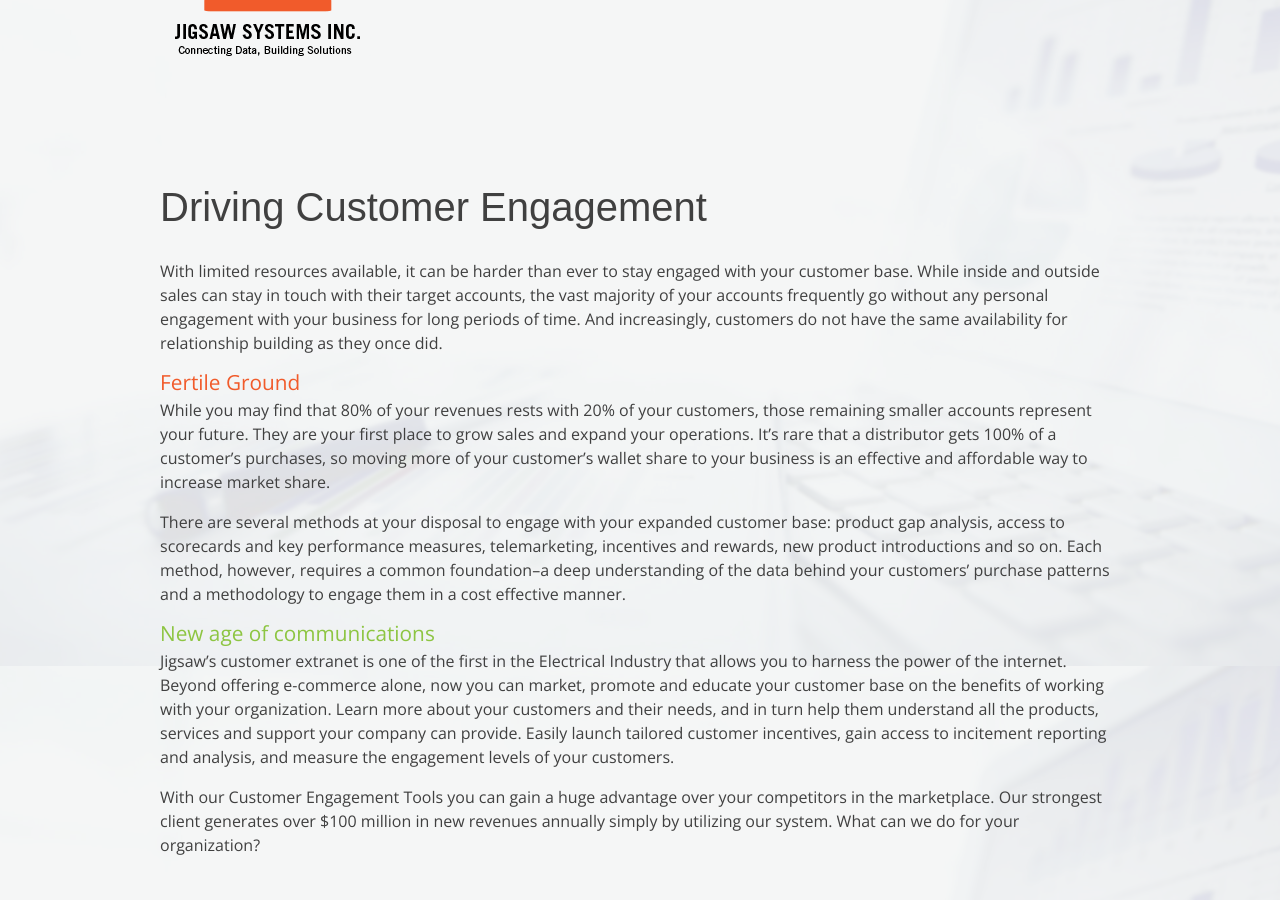
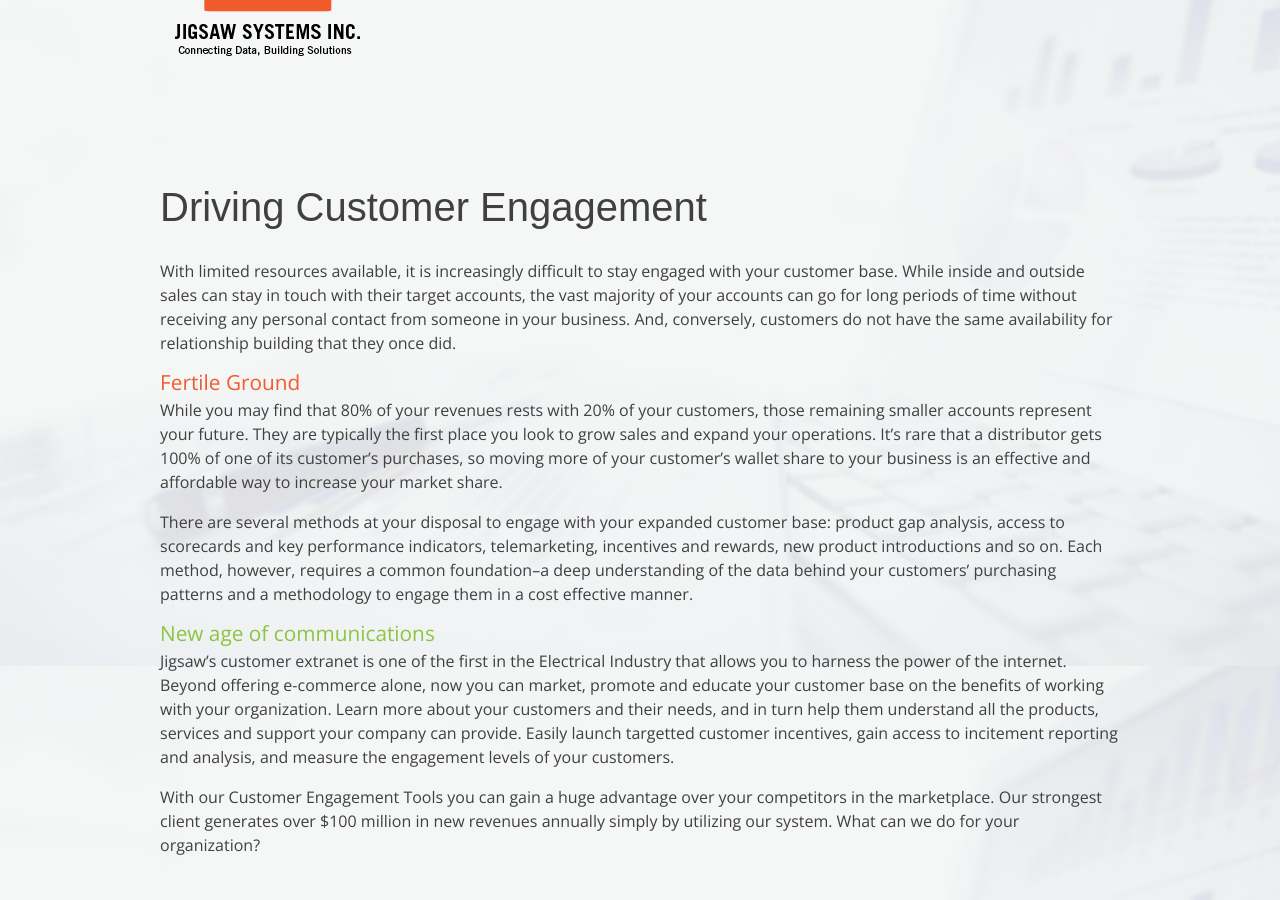
Before and after one commit to Codefully/jigsaw-redo, a Jekyll site: the page built from pages/distributors-customer-engagement.md, in a window 1280 px wide and 900 px high, scrolled down 234 px. Built offline with Jekyll 4.4.1, drawn with Linux system fonts in a browser that asks for light colours; nearby versions of some CDN libraries; some web fonts are replaced.

Commit message:
Updated Distributors Customer Engagement

```diff
--- a/pages/distributors-customer-engagement.md
+++ b/pages/distributors-customer-engagement.md
@@ -6,16 +6,16 @@ layout: page
 
 # Driving Customer Engagement
 
-With limited resources available, it can be harder than ever to stay engaged with your customer base. While inside and outside sales can stay in touch with their target accounts, the vast majority of your accounts frequently go without any personal engagement with your business for long periods of time. And increasingly, customers do not have the same availability for relationship building as they once did.
+With limited resources available, it is increasingly difficult to stay engaged with your customer base. While inside and outside sales can stay in touch with their target accounts, the vast majority of your accounts can go for long periods of time without receiving any personal contact from someone in your business. And, conversely, customers do not have the same availability for relationship building that they once did.
 
 <h2 class="color-orange mt-3 mb-1">Fertile Ground</h2>
 
-While you may find that 80% of your revenues rests with 20% of your customers, those remaining smaller accounts represent your future. They are your first place to grow sales and expand your operations. It's rare that a distributor gets 100% of a customer's purchases, so moving more of your customer's wallet share to your business is an effective and affordable way to increase market share.
+While you may find that 80% of your revenues rests with 20% of your customers, those remaining smaller accounts represent your future. They are typically the first place you look to grow sales and expand your operations. It's rare that a distributor gets 100% of one of its customer's purchases, so moving more of your customer's wallet share to your business is an effective and affordable way to increase your market share.
 
-There are several methods at your disposal to engage with your expanded customer base: product gap analysis, access to scorecards and key performance measures, telemarketing, incentives and rewards, new product introductions and so on. Each method, however, requires a common foundation--a deep understanding of the data behind your customers' purchase patterns and a methodology to engage them in a cost effective manner.
+There are several methods at your disposal to engage with your expanded customer base: product gap analysis, access to scorecards and key performance indicators, telemarketing, incentives and rewards, new product introductions and so on. Each method, however, requires a common foundation--a deep understanding of the data behind your customers' purchasing patterns and a methodology to engage them in a cost effective manner.
 
 <h2 class="color-green mt-3 mb-1">New age of communications</h2>
 
-Jigsaw's customer extranet is one of the first in the Electrical Industry that allows you to harness the power of the internet. Beyond offering e-commerce alone, now you can market, promote and educate your customer base on the benefits of working with your organization. Learn more about your customers and their needs, and in turn help them understand all the products, services and support your company can provide. Easily launch tailored customer incentives, gain access to incitement reporting and analysis, and measure the engagement levels of your customers.
+Jigsaw's customer extranet is one of the first in the Electrical Industry that allows you to harness the power of the internet. Beyond offering e-commerce alone, now you can market, promote and educate your customer base on the benefits of working with your organization. Learn more about your customers and their needs, and in turn help them understand all the products, services and support your company can provide. Easily launch targetted customer incentives, gain access to incitement reporting and analysis, and measure the engagement levels of your customers.
 
 With our Customer Engagement Tools you can gain a huge advantage over your competitors in the marketplace. Our strongest client generates over $100 million in new revenues annually simply by utilizing our system. What can we do for your organization?
```
